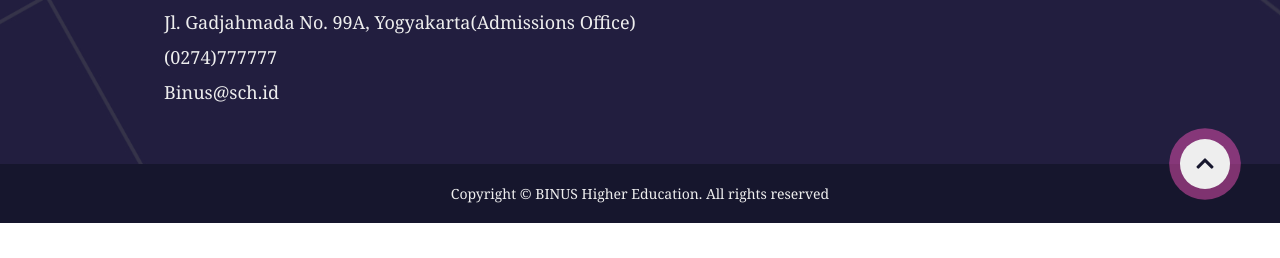
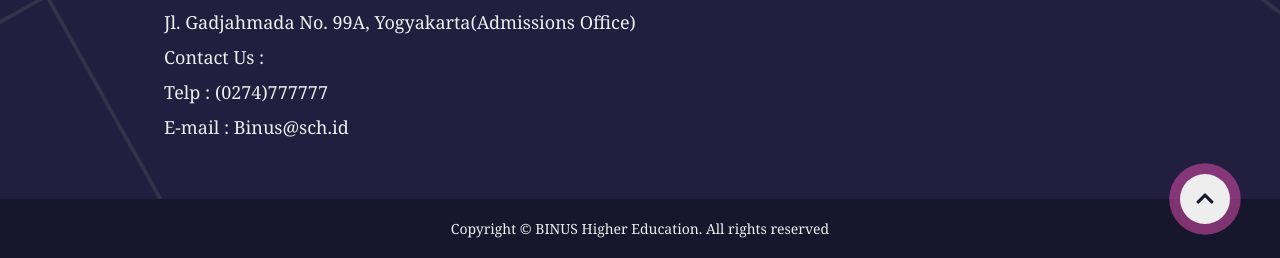
Before and after one commit to Yuniartidws/A03Projects, a plain HTML site: page index.html in a window 1280 px wide. Shown: the part 4411-4669 px from the top of the page. Before the commit the page ends 4634 px from the top, so only its background shows below. Drawn offline with nearby package versions, Linux system fonts and the light colour scheme.

Commit message:
Update index.html

```diff
--- a/index.html
+++ b/index.html
@@ -165,8 +165,9 @@
             <div class="footer-contact">
                 <iframe src="https://www.google.com/maps/embed?pb=!1m18!1m12!1m3!1d3960.224778147426!2d110.41935981537591!3d-6.982779870321861!2m3!1f0!2f0!3f0!3m2!1i1024!2i768!4f13.1!3m3!1m2!1s0x2e708b72316afd4b%3A0x387fb804ca3a81b5!2sBINUS%20SCHOOL%20Semarang%20-%20Admissions%20Office!5e0!3m2!1sid!2sid!4v1617791359374!5m2!1sid!2sid" width="1000" height="450" style="border:0;" allowfullscreen loading="lazy"></iframe>
                 <br><br><p>Jl. Gadjahmada No. 99A, Yogyakarta(Admissions Office)</p> <br>
-                    <p>(0274)777777</p><br>
-                    <p>Binus@sch.id</p>
+                    <p>Contact Us :</p><br>
+		    <p>Telp : (0274)777777</p><br>
+                    <p>E-mail : Binus@sch.id</p>
                 </ul>
             </div>
         </div>
```
